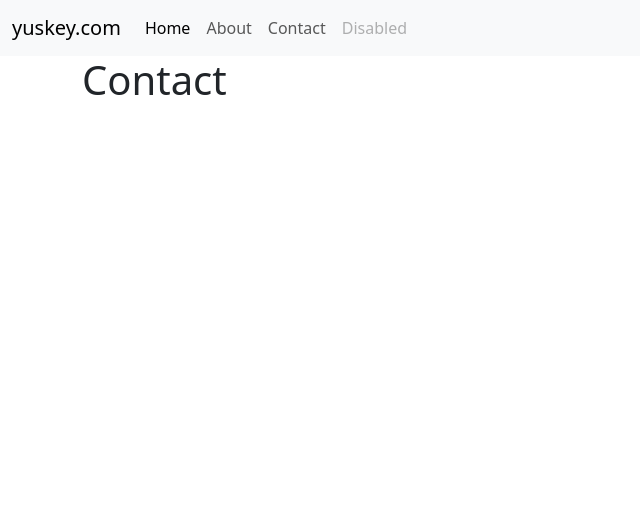
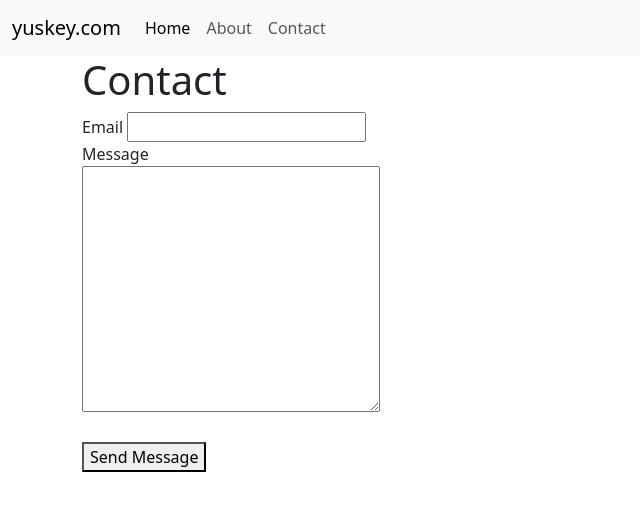
Before and after one commit to yuskey38/personal-site, a SvelteKit app: page /contact in a window 1280 px wide. Shown: the top 510 px of the page, without its empty margins (0-640 px from the left). Built offline with nearby package versions, Linux system fonts and the light colour scheme.

Commit message:
add form

```diff
--- a/src/routes/+layout.svelte
+++ b/src/routes/+layout.svelte
@@ -32,9 +32,6 @@
 				<li class="nav-item">
 					<a class="nav-link" href="/contact">Contact</a>
 				</li>
-				<li class="nav-item">
-					<a class="nav-link disabled" aria-disabled="true">Disabled</a>
-				</li>
 			</ul>
 		</div>
 	</div>
--- /dev/null
+++ b/src/routes/contact/+page.server.ts
@@ -0,0 +1,27 @@
+import { fail } from '@sveltejs/kit';
+
+
+/** @type {import('./$types').Actions} */
+export const actions = {
+    default: async ({ request }) => {
+        const formData = await request.formData()
+        const email = formData.get('email')
+        const message = formData.get('message')
+
+        let errors: { email: string | null, message: string | null } = { email: null, message: null }
+
+        if (!email) {
+            errors.email = "Email is required."
+        }
+
+        if (!message) {
+            errors.message = "Message is required."
+        }
+
+        if (!errors.email && !errors.message) {
+            return { success: true }
+        }
+
+        return fail(422, errors)
+    }
+};
--- a/src/routes/contact/+page.svelte
+++ b/src/routes/contact/+page.svelte
@@ -1 +1,28 @@
+<script>
+	/** @type {import('./$types').ActionData} */
+	export let form;
+</script>
+
 <h1>Contact</h1>
+
+{#if form && form.success}
+	<h2>Message Recieved</h2>
+{:else}
+	<form method="POST">
+		<label for="email">Email</label>
+		<input type="email" name="email" id="email" />
+		<br />
+		{#if form && form.email}
+			<p>{form.email}</p>
+		{/if}
+		<label for="message">Message</label>
+		<br />
+		<textarea name="message" id="message" cols="30" rows="10" />
+		<br />
+		{#if form && form.message}
+			<p>{form.message}</p>
+		{/if}
+		<br />
+		<button type="submit">Send Message</button>
+	</form>
+{/if}
```
